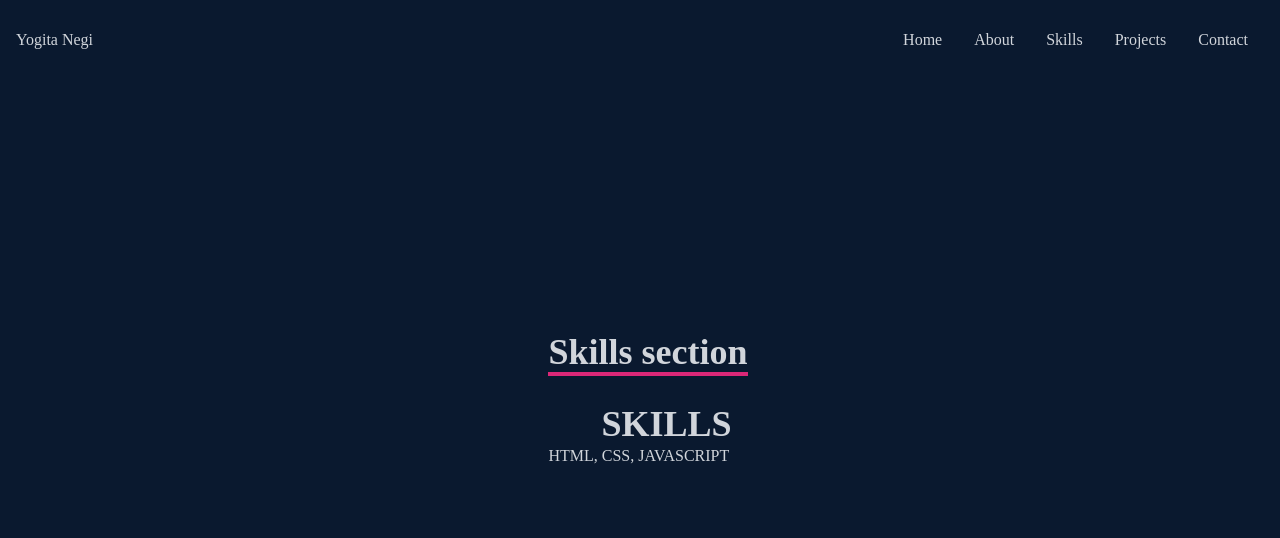
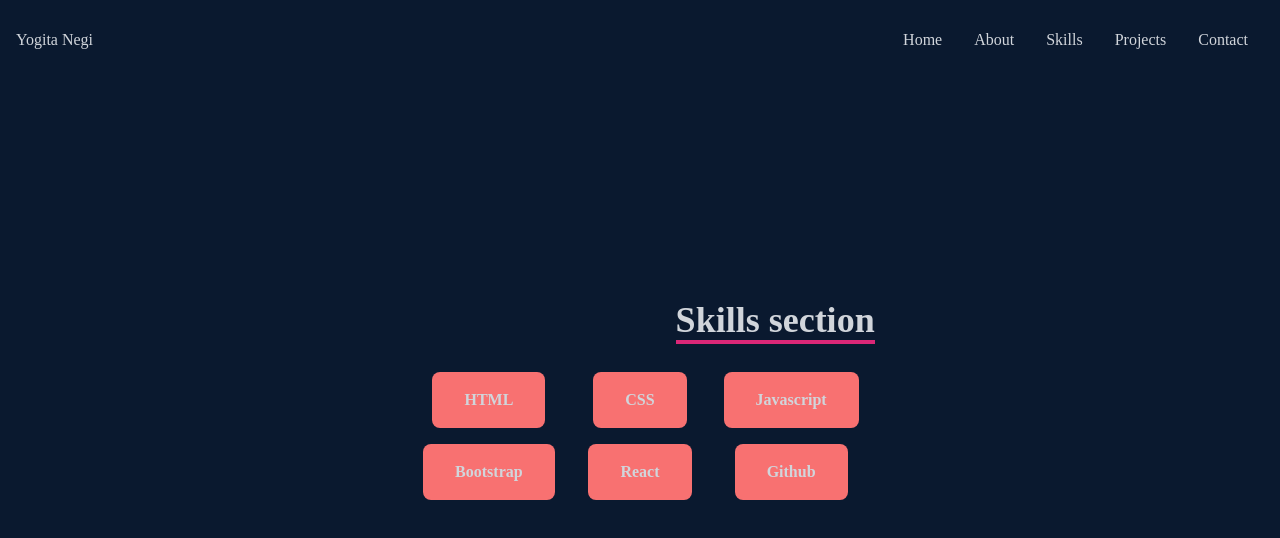
Before and after one commit to yogi-88/React-portfolio, a React (Create React App) app in the folder my-portfolio/: page /skills in a window 1280 px wide. Shown: the top 538 px of the page. Built offline with nearby package versions, Linux system fonts and the light colour scheme.

Commit message:
Add skills button skill section with hover effect

```diff
--- a/my-portfolio/src/components/Skills.jsx
+++ b/my-portfolio/src/components/Skills.jsx
@@ -11,13 +11,17 @@ const Skills = () => {
                       </p>
                 </div>
                 <div></div>
-                <div className='max-w-[1000px] w-full-grid sm:grid-cols-2 gap-8 px-4'>
-                    <div className='sm:text-right text-4xl font-bold'>
-                        <p>SKILLS</p>
+                <div className='max-w-[1000px] w-full-grid sm:grid-cols-2 gap-8 px-4 space-x-8'>
+
+                    <div className="grid grid-cols-3 gap-4">
+                      <div className="flex justify-center"> <button class="rounded-lg bg-red-400 hover:bg-blue-700 font-bold py-4 px-8">HTML</button></div>
+                      <div className="flex justify-center"><button class="rounded-lg bg-red-400 hover:bg-blue-700 font-bold py-4 px-8">CSS</button></div>
+                      <div className="flex justify-center"><button class="rounded-lg bg-red-400 hover:bg-blue-700 font-bold py-4 px-8">Javascript</button></div>
+                      <div className="flex justify-center"><button class="rounded-lg bg-red-400 hover:bg-blue-700 font-bold py-4 px-8">Bootstrap</button></div>
+                      <div className="flex justify-center"><button class="rounded-lg bg-red-400 hover:bg-blue-700 font-bold py-4 px-8">React</button></div>
+                      <div className="flex justify-center"><button class="rounded-lg bg-red-400 hover:bg-blue-700 font-bold py-4 px-8">Github</button></div>
                     </div>
-                    <div>
-                        <p>HTML, CSS, JAVASCRIPT</p>
-                    </div>
+
                 </div>
 
 
```
